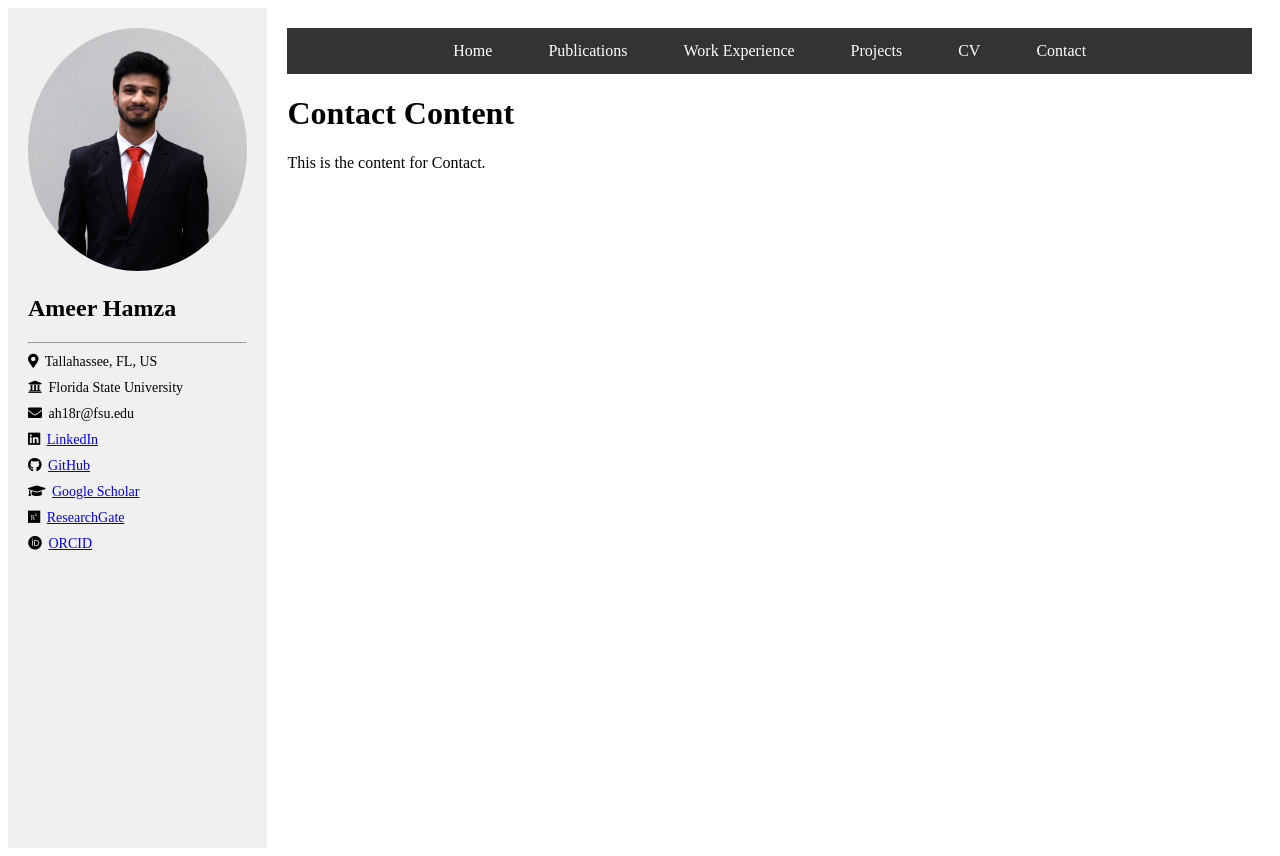
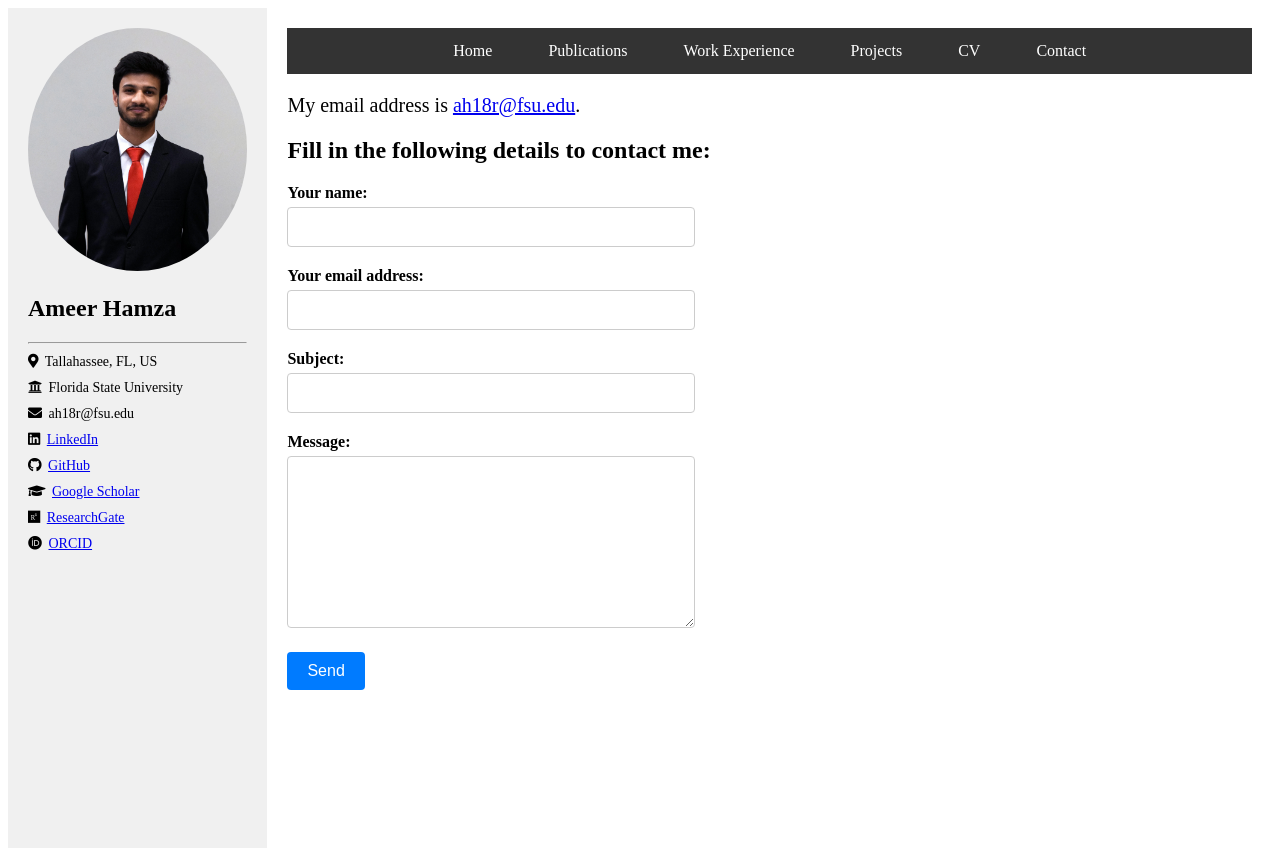
Before and after one commit to a-hamza-r/portfolio, a Flask app: page /contact in a window 1280 px wide. Run offline with Flask 3, Linux system fonts and the light colour scheme.

Commit message:
Added the contact me page
Signed-off-by: Ameer Hamza <ah18r@fsu.edu>

```diff
--- a/static/css/styles.css
+++ b/static/css/styles.css
@@ -149,3 +149,45 @@ ul.navbar li a:hover {
 #course-info ul li {
     margin-bottom: 10px; /* Add some spacing between links */
 }
+
+
+/* Contact page */
+.form-group {
+    margin-bottom: 20px;
+}
+
+label {
+    display: block;
+    margin-bottom: 5px;
+    font-weight: bold;
+}
+
+input[type="text"],
+input[type="email"],
+input[type="password"],
+textarea {
+    width: 40%;
+    padding: 10px;
+    border: 1px solid #ccc;
+    border-radius: 4px;
+    font-size: 16px;
+}
+
+textarea {
+    height: 150px;
+}
+
+.btn-submit {
+    background-color: #007bff;
+    color: #fff;
+    padding: 10px 20px;
+    border: none;
+    border-radius: 4px;
+    cursor: pointer;
+    font-size: 16px;
+    transition: background-color 0.3s ease;
+}
+
+.btn-submit:hover {
+    background-color: #0056b3;
+}
--- a/templates/contact.html
+++ b/templates/contact.html
@@ -3,6 +3,28 @@
 {% block title %}Contact{% endblock %}
 
 {% block content %}
-    <h1>Contact Content</h1>
-    <p>This is the content for Contact.</p>
+    <p style="font-size: 20px">
+        My email address is
+        <a href="mailto:{{ basic.email }}">{{ basic.email }}</a>.
+    </p>
+    <h2>Fill in the following details to contact me:</h2>
+    <form action="https://formspree.io/f/xwkdwwdo" method="POST">
+        <div class="form-group">
+            <label for="name">Your name:</label>
+            <input type="text" id="name" name="name" required>
+        </div>
+        <div class="form-group">
+            <label for="email">Your email address:</label>
+            <input type="email" id="email" name="email" required>
+        </div>
+        <div class="form-group">
+            <label for="subject">Subject:</label>
+            <input type="text" id="subject" name="subject">
+        </div>
+        <div class="form-group">
+            <label for="message">Message:</label>
+            <textarea id="message" name="message" required></textarea>
+        </div>
+        <button type="submit" class="btn-submit">Send</button>
+    </form>
 {% endblock %}
```
